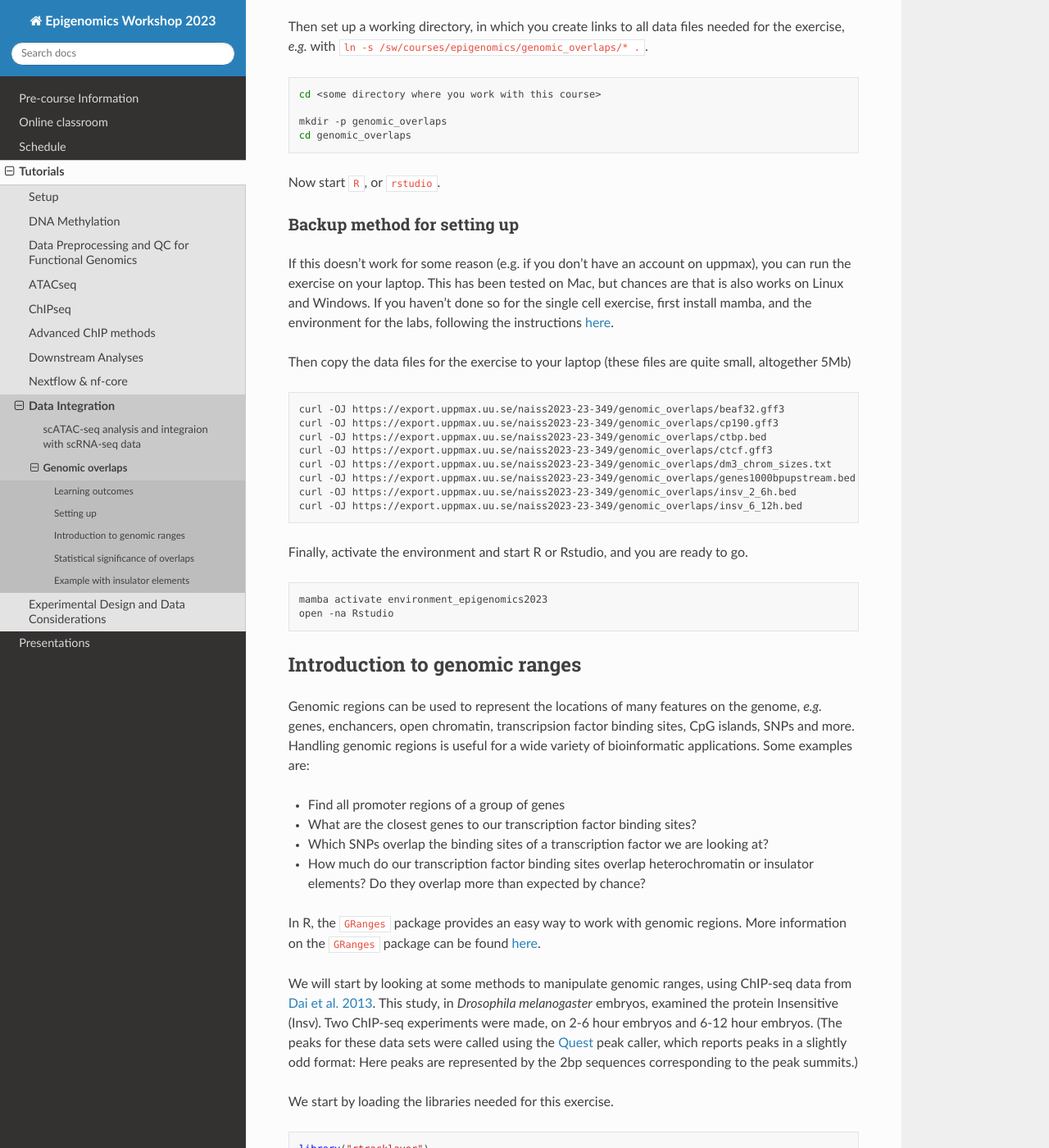
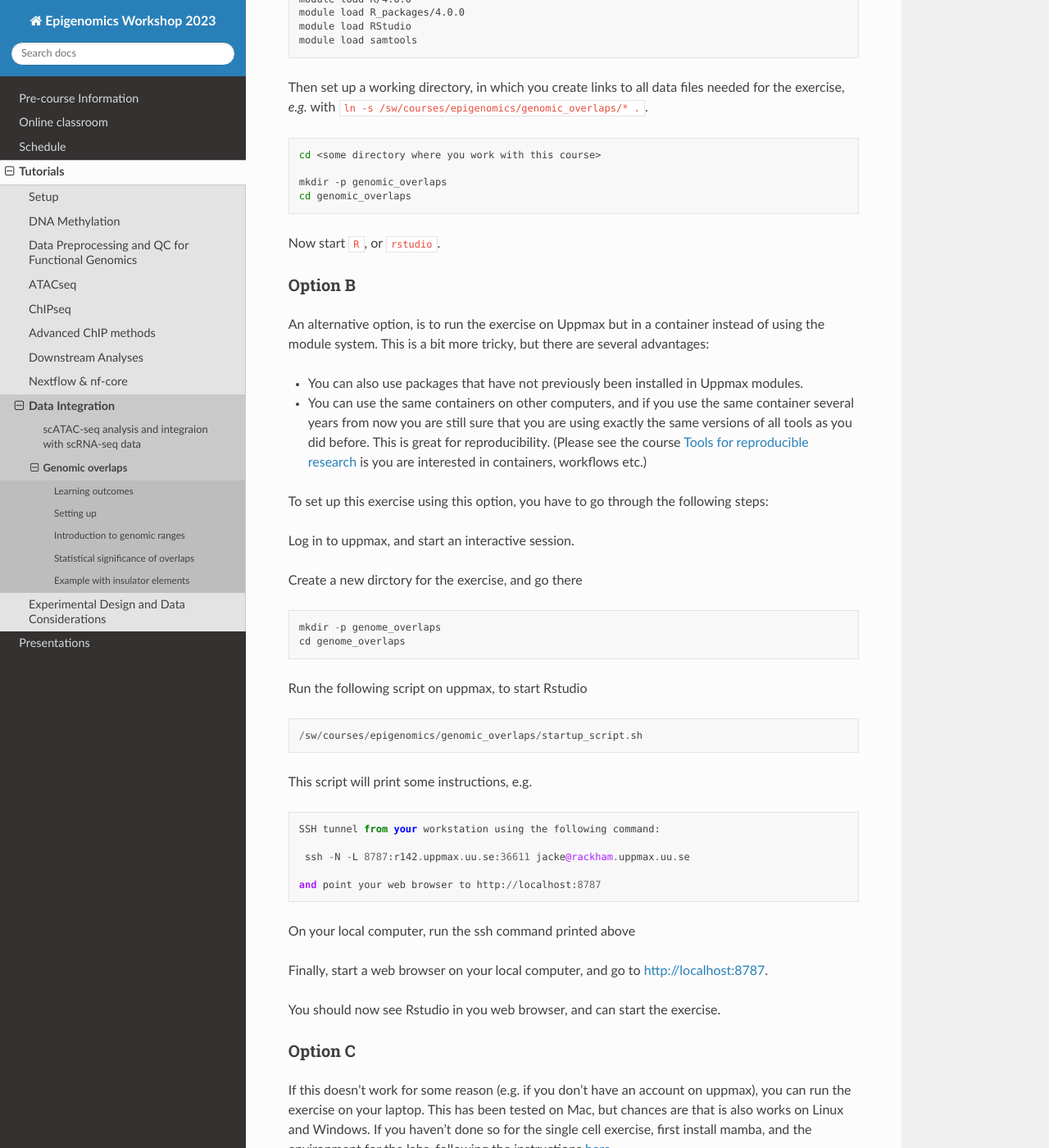
Before and after one commit to NBISweden/workshop-epigenomics-RTDs, a Sphinx documentation site: the page built from docs/content/tutorials/genomeOverlap/lab-genomicGoverlaps.md, in a window 1280 px wide and 1400 px high, scrolled down 844 px. Shown: the whole window at 82% size. Built offline with Sphinx 7.4.7 and the Read the Docs theme 2.0.0, drawn with Linux system fonts in a browser that asks for light colours; some of the changed text lies outside the part shown.

Commit message:
update setup instructions for genome overlap lab

````diff
--- a/docs/content/tutorials/genomeOverlap/lab-genomicGoverlaps.md
+++ b/docs/content/tutorials/genomeOverlap/lab-genomicGoverlaps.md
@@ -20,7 +20,9 @@
 
 ## Setting up
 
-To run this exercise on Uppmax, first load the following modules on Uppmax:
+### Option A
+
+The easiest way to run this exercise, which we recommend, is on Uppmax using the module system. To do this, start an interactive session like you have done for the previous days, and then do
 
 ```bash
 module load bioinfo-tools
@@ -39,11 +41,54 @@
 cd genomic_overlaps
 ```
 
+Now start `R`, or `rstudio`.
+
+### Option B
+
+An alternative option, is to run the exercise on Uppmax but in a container instead of using the module system. This is a bit more tricky, but there are several advantages:
+
+- You can also use packages that have not previously been installed in Uppmax modules.
+
+- You can use the same containers on other computers, and if you use the same container several years from now you are still sure that you are using exactly the same versions of all tools as you did before. This is great for reproducibility. (Please see the course [Tools for reproducible research](https://uppsala.instructure.com/courses/73110) is you are interested in containers, workflows etc.)
+
+To set up this exercise using this option, you have to go through the following steps:
+
+Log in to uppmax, and start an interactive session.
 
 
-Now start `R`, or `rstudio`.
+Create a new dirctory for the exercise, and go there
 
-### Backup method for setting up
+```
+mkdir -p genome_overlaps
+cd genome_overlaps
+```
+
+Run the following script on uppmax, to start Rstudio
+
+```
+/sw/courses/epigenomics/genomic_overlaps/startup_script.sh
+```
+
+This script will print some instructions, e.g.
+
+```
+SSH tunnel from your workstation using the following command:
+
+ ssh -N -L 8787:r142.uppmax.uu.se:36611 jacke@rackham.uppmax.uu.se
+
+and point your web browser to http://localhost:8787
+
+```
+
+
+On your local computer, run the ssh command printed above
+
+Finally, start a web browser on your local computer, and go to [http://localhost:8787](http://localhost:8787).
+
+You should now see Rstudio in you web browser, and can start the exercise.
+
+
+### Option C
 
 If this doesn’t work for some reason (e.g. if you don’t have an account on uppmax), you can run the exercise on your laptop. This has been tested on Mac, but chances are that is also works on Linux and Windows. If you haven't done so for the single cell exercise, first install mamba, and the environment for the labs, following the instructions [here](https://nbis-workshop-epigenomics.readthedocs.io/en/latest/content/tutorials/scAtacSeq/lab-sc_atac_seq.html#backup-method-for-setting-up).
 
````
